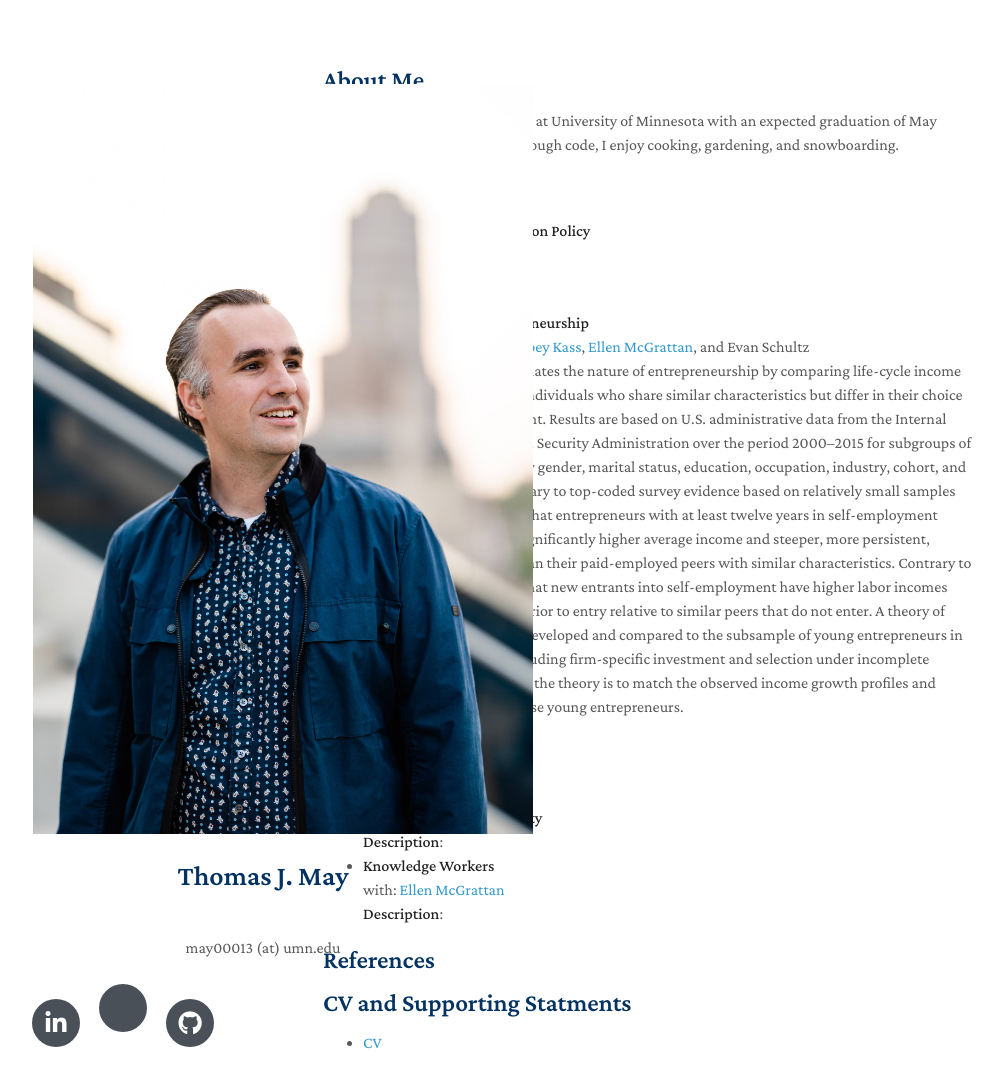
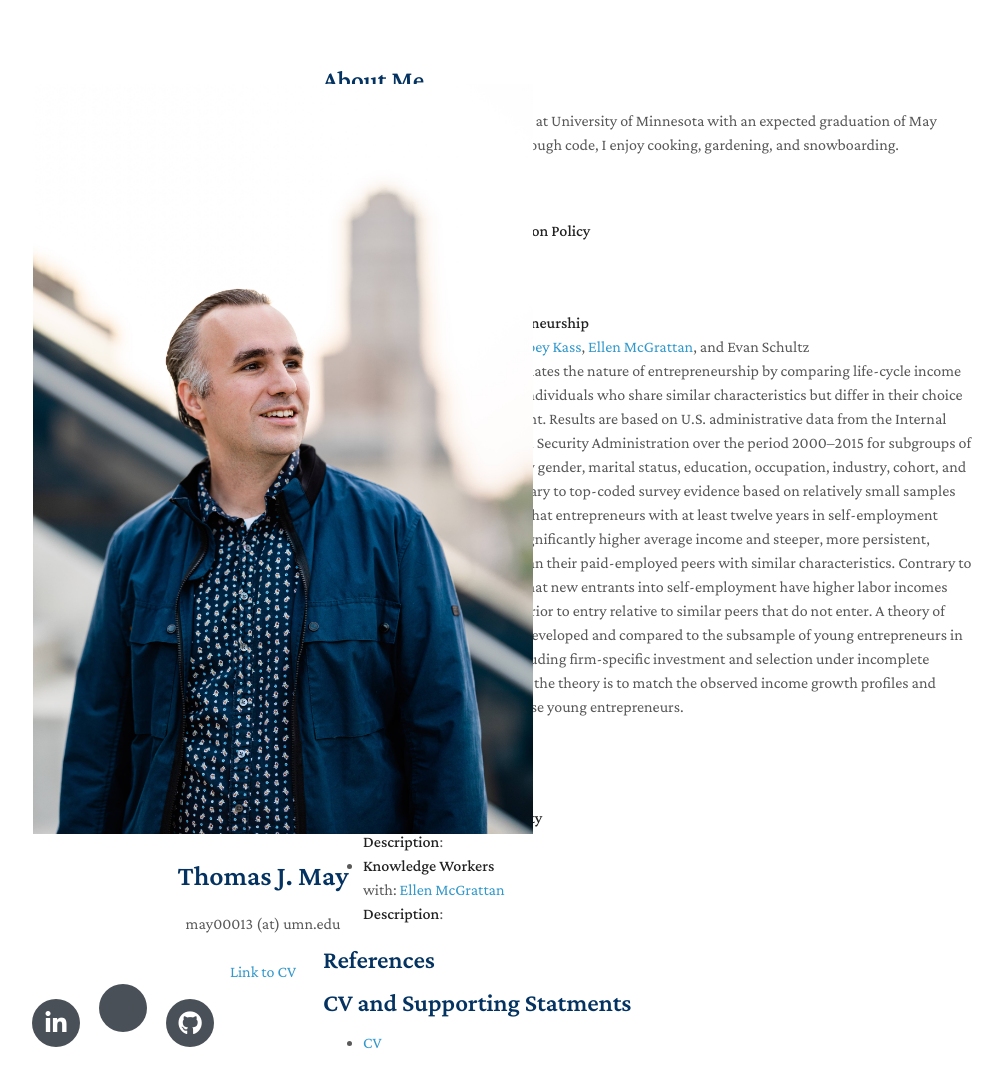
Before and after one commit to MayEcon/mayecon.github.io, a Jekyll site: the page built from index.md, in a window 1280 px wide and 1149 px high. Shown: the top 1088 px of the window, without its empty margins (147-1150 px from the left). Built offline with Jekyll 4.4.1, drawn with Linux system fonts in a browser that asks for light colours; nearby versions of some CDN libraries; a style sheet for code colours, icons or effects is not loaded; our own code applies the rules of GitHub Pages for plain Markdown files.

Commit message:
Update _config.yml

```diff
--- a/_config.yml
+++ b/_config.yml
@@ -1,8 +1,8 @@
 # Basic Information
 title: Thomas J. May
-position:
-email: may00013 (at) umn.edu
-affiliation:
+position: may00013 (at) umn.edu
+email: <a href="mayecon.github.io/assets/Thomas_J_May_CV.pdf">Link to CV</a>
+# affiliation:
 
 # Search Engine Optimization (SEO)
 # The following information is used to improve the website traffic from search engines, e.g., Google.
```
